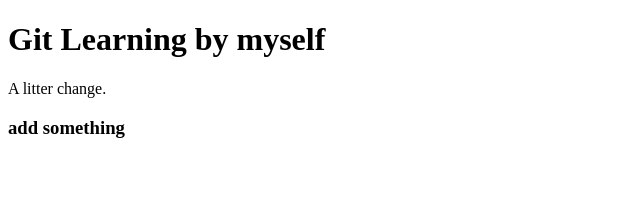
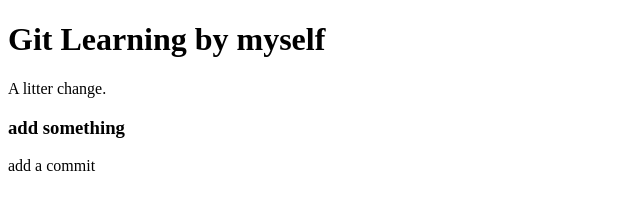
Before and after one commit to zengwufu/git_learning, a plain HTML site: page index.html in a window 1280 px wide. Shown: the whole page, without its empty margins (0-640 px from the left). Drawn offline with Linux system fonts and the light colour scheme.

Commit message:
add commit command

```diff
--- a/index.html
+++ b/index.html
@@ -10,5 +10,6 @@
     <span>A litter change.</span>
 
     <h3>add something</h3>
+    <span>add a commit</span>
 </body>
 </html>
```
